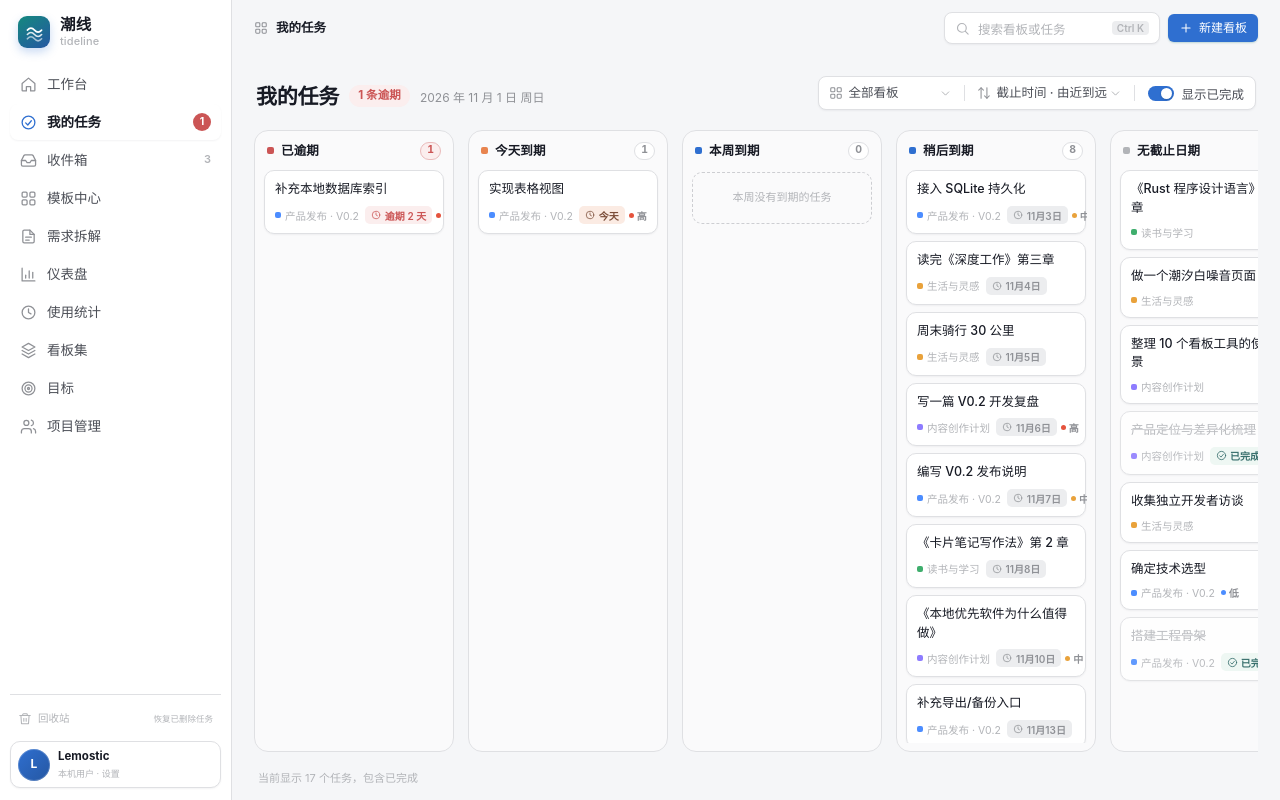
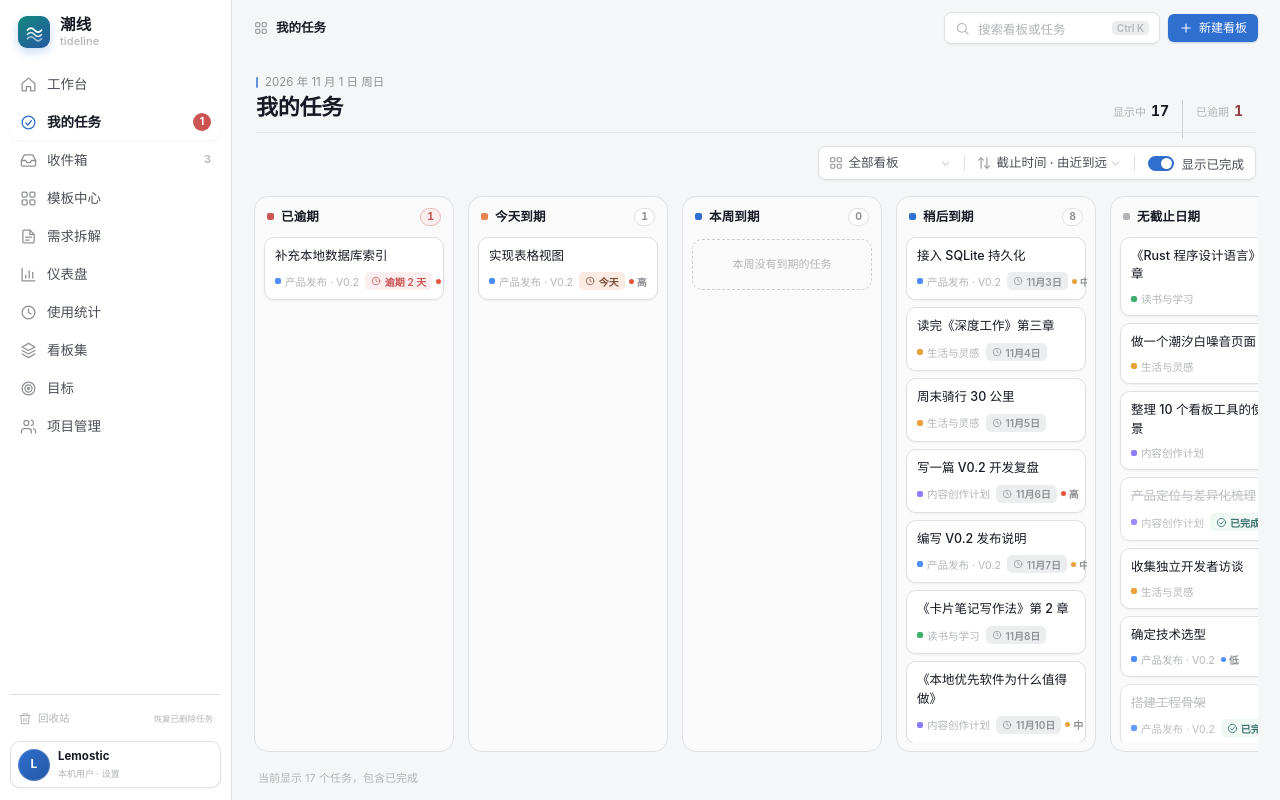
Before and after one commit to Lemostic/tideline, a React (Vite) app: page /#/tasks in a window 1280 px wide. Built offline with nearby package versions, Linux system fonts and the light colour scheme.

Commit message:
feat(ui): 收件箱/模板/回收站/我的任务 改用潮汐表读数条页面头

```diff
--- a/src/pages/InboxPage.tsx
+++ b/src/pages/InboxPage.tsx
@@ -1,5 +1,6 @@
 import { useEffect, useMemo, useRef, useState } from 'react';
 import { Icon } from '@/components/Icon';
+import { PageHeadBand } from '@/components/PageHeadBand';
 import { EmptyState, Modal } from '@/components/Modal';
 import { formatRelativeTime } from '@/lib/date';
 import type { InboxItem } from '@/lib/types';
@@ -57,16 +58,13 @@ export function InboxPage() {
 
   return (
     <div className="page inbox-page">
-      <div className="page-head">
-        <h1 className="page-title">收件箱</h1>
-        <p className="page-sub">先把念头记下来，不用想清楚属于哪个看板</p>
-        <div className="page-actions">
-          <span className={`inbox-pill${items.length === 0 ? ' is-empty' : ''}`}>
-            <Icon name="inbox" size={13} />
-            {items.length} 条待整理
-          </span>
-        </div>
-      </div>
+      <PageHeadBand
+        title="收件箱"
+        description="先把念头记下来，不用想清楚属于哪个看板。"
+        readouts={[
+          { label: '待整理', value: items.length, tone: items.length > 0 ? 'accent' : 'muted' },
+        ]}
+      />
 
       <div className="inbox-composer">
         <textarea
--- a/src/pages/MyTasksPage.tsx
+++ b/src/pages/MyTasksPage.tsx
@@ -1,5 +1,6 @@
 import { useMemo, useState } from 'react';
 import { Icon } from '@/components/Icon';
+import { PageHeadBand } from '@/components/PageHeadBand';
 import { EmptyState } from '@/components/Modal';
 import {
   dueBucket,
@@ -84,15 +85,18 @@ export function MyTasksPage() {
 
   return (
     <div className="page tasks-page">
-      <div className="page-head tasks-head">
-        <div className="tasks-head-main">
-          <h1 className="page-title">我的任务</h1>
-          <span className={`tasks-overdue${overdueCount > 0 ? '' : ' calm'}`}>
-            {overdueCount > 0 ? `${overdueCount} 条逾期` : '没有逾期'}
-          </span>
-        </div>
-        <p className="page-sub">{todaySummary(now)}</p>
-
+      <PageHeadBand
+        eyebrow={todaySummary(now)}
+        title="我的任务"
+        readouts={[
+          { label: '显示中', value: visibleCount },
+          {
+            label: '已逾期',
+            value: overdueCount,
+            tone: overdueCount > 0 ? 'danger' : 'muted',
+          },
+        ]}
+        actions={
         <div className="page-actions">
           <div className="tasks-toolbar">
             <label className="tasks-tool" title="按看板筛选">
@@ -149,7 +153,8 @@ export function MyTasksPage() {
             </button>
           </div>
         </div>
-      </div>
+        }
+      />
 
       {snapshot.cards.length === 0 ? (
         <EmptyState
--- a/src/pages/TemplatesPage.tsx
+++ b/src/pages/TemplatesPage.tsx
@@ -1,6 +1,7 @@
 import { useMemo, useRef, useState, type CSSProperties } from 'react';
 import { useNavigate } from 'react-router-dom';
 import { Icon } from '@/components/Icon';
+import { PageHeadBand } from '@/components/PageHeadBand';
 import { EmptyState, Modal } from '@/components/Modal';
 import {
   TEMPLATE_CATEGORIES,
@@ -88,10 +89,11 @@ export function TemplatesPage() {
 
   return (
     <div className="page tmpl-page">
-      <div className="page-head">
-        <h1 className="page-title">模板中心</h1>
-        <p className="page-sub">挑一个模板，几十秒搭出看板骨架，再按自己的节奏补充细节。</p>
-      </div>
+      <PageHeadBand
+        title="模板中心"
+        description="挑一个模板，几十秒搭出看板骨架，再按自己的节奏补充细节。"
+        readouts={[{ label: '模板', value: templates.length, tone: 'muted' }]}
+      />
 
       <div className="tmpl-tabs" role="tablist" aria-label="模板分类">
         {TEMPLATE_CATEGORIES.map((item) => {
--- a/src/pages/TrashPage.tsx
+++ b/src/pages/TrashPage.tsx
@@ -2,6 +2,7 @@ import { useEffect, useMemo, useState } from 'react';
 import { useNavigate } from 'react-router-dom';
 import { Icon } from '@/components/Icon';
 import { EmptyState } from '@/components/Modal';
+import { PageHeadBand } from '@/components/PageHeadBand';
 import { dueBucket, formatDueLabel, formatRelativeTime } from '@/lib/date';
 import { boardColorValue, PRIORITY_META, type Card } from '@/lib/types';
 import { useAppStore, useSnapshot } from '@/store/appStore';
@@ -124,11 +125,13 @@ export function TrashPage() {
 
   return (
     <div className="page trash-page">
-      <div className="page-head trash-head">
-        <h1 className="page-title">回收站</h1>
-        <span className="trash-pill">{loading ? '读取中…' : `${trash.length} 个任务`}</span>
-        <p className="page-sub">删除的任务会先放在这里，确认不需要了再彻底删除。</p>
-        <div className="page-actions">
+      <PageHeadBand
+        title="回收站"
+        description="删除的任务会先放在这里，确认不需要了再彻底删除。"
+        readouts={[
+          { label: '待清理', value: loading ? '…' : trash.length, tone: trash.length > 0 ? 'accent' : 'muted' },
+        ]}
+        actions={
           <button
             type="button"
             className="btn btn-ghost btn-sm"
@@ -138,8 +141,8 @@ export function TrashPage() {
             <Icon name="trash" size={13} />
             清空回收站
           </button>
-        </div>
-      </div>
+        }
+      />
 
       {loading ? (
         <div className="trash-skeleton" role="status" aria-label="正在加载回收站">
--- a/src/pages/inbox.css
+++ b/src/pages/inbox.css
@@ -3,26 +3,6 @@
 .page.inbox-page {
   width: 100%;
   max-width: none;
-}
-
-.inbox-pill {
-  display: inline-flex;
-  align-items: center;
-  gap: 5px;
-  height: 24px;
-  padding: 0 9px;
-  border-radius: 999px;
-  background: var(--primary-soft);
-  color: var(--primary-strong);
-  font-size: 11.5px;
-  font-weight: 600;
-  white-space: nowrap;
-}
-
-.inbox-pill.is-empty {
-  background: var(--surface-sunken);
-  color: var(--muted);
-  font-weight: 500;
 }
 
 /* ---------- 快速记录 ---------- */
--- a/src/pages/tasks.css
+++ b/src/pages/tasks.css
@@ -8,39 +8,6 @@
   height: calc(100vh - var(--topbar-h));
   min-height: 540px;
   padding-bottom: 14px;
-}
-
-.tasks-head {
-  flex: 0 0 auto;
-  align-items: center;
-  row-gap: 8px;
-}
-
-.tasks-head-main {
-  display: flex;
-  align-items: center;
-  gap: 10px;
-  min-width: 0;
-}
-
-.tasks-overdue {
-  display: inline-flex;
-  align-items: center;
-  height: 22px;
-  padding: 0 9px;
-  border-radius: 999px;
-  background: var(--danger-soft);
-  color: var(--danger);
-  font-size: 11.5px;
-  font-weight: 700;
-  letter-spacing: 0.01em;
-  white-space: nowrap;
-}
-
-.tasks-overdue.calm {
-  background: var(--surface-sunken);
-  color: var(--muted);
-  font-weight: 600;
 }
 
 /* ---------- 工具栏：看板筛选 / 排序 / 显示已完成 ---------- */
--- a/src/pages/trash.css
+++ b/src/pages/trash.css
@@ -3,24 +3,6 @@
 .page.trash-page {
   width: 100%;
   max-width: none;
-}
-
-.page-head.trash-head {
-  align-items: center;
-  row-gap: 6px;
-}
-
-.trash-pill {
-  display: inline-flex;
-  align-items: center;
-  height: 22px;
-  padding: 0 9px;
-  border-radius: 999px;
-  background: var(--primary-soft);
-  color: var(--primary-strong);
-  font-size: 11.5px;
-  font-weight: 600;
-  white-space: nowrap;
 }
 
 /* ---------- 操作反馈 ---------- */
```
